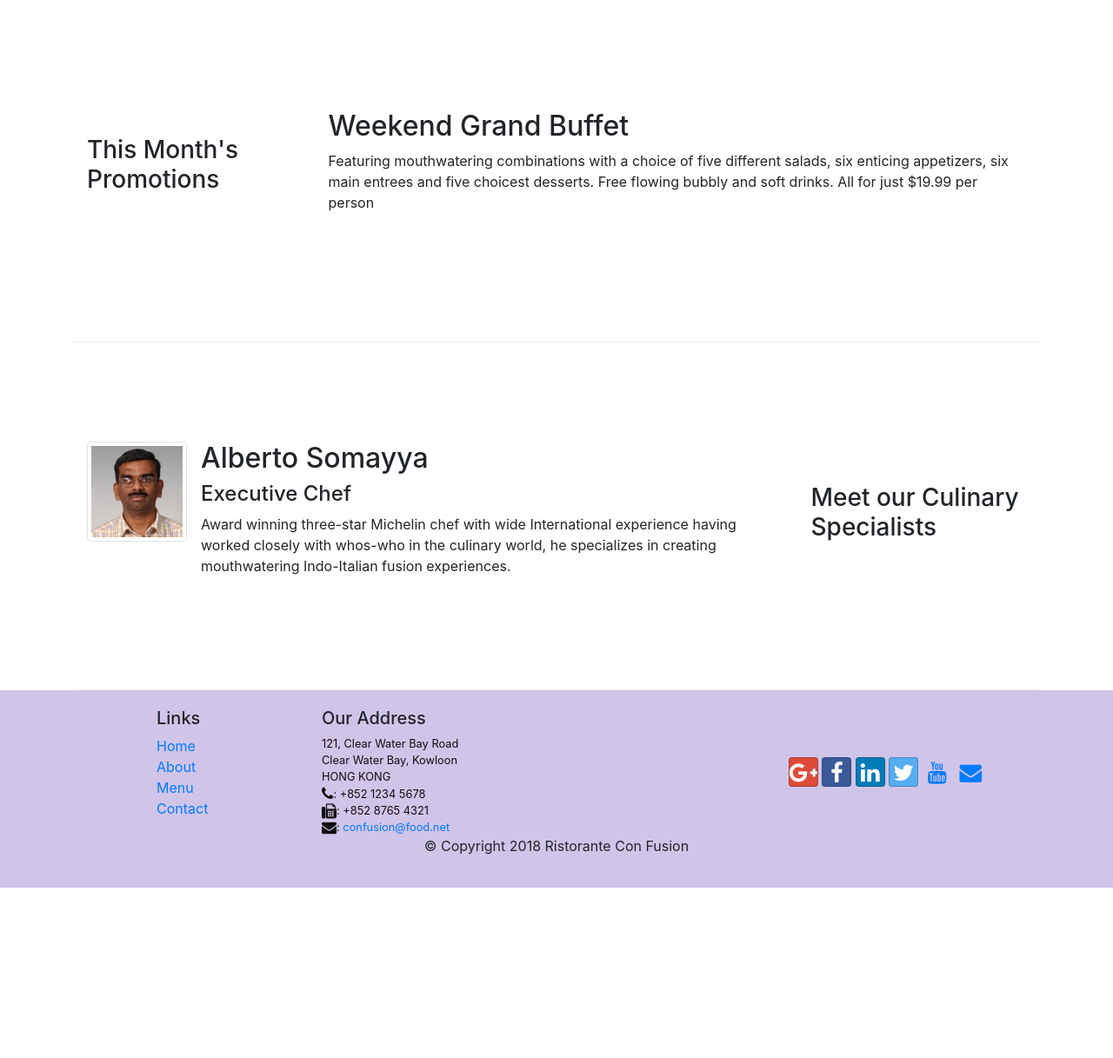
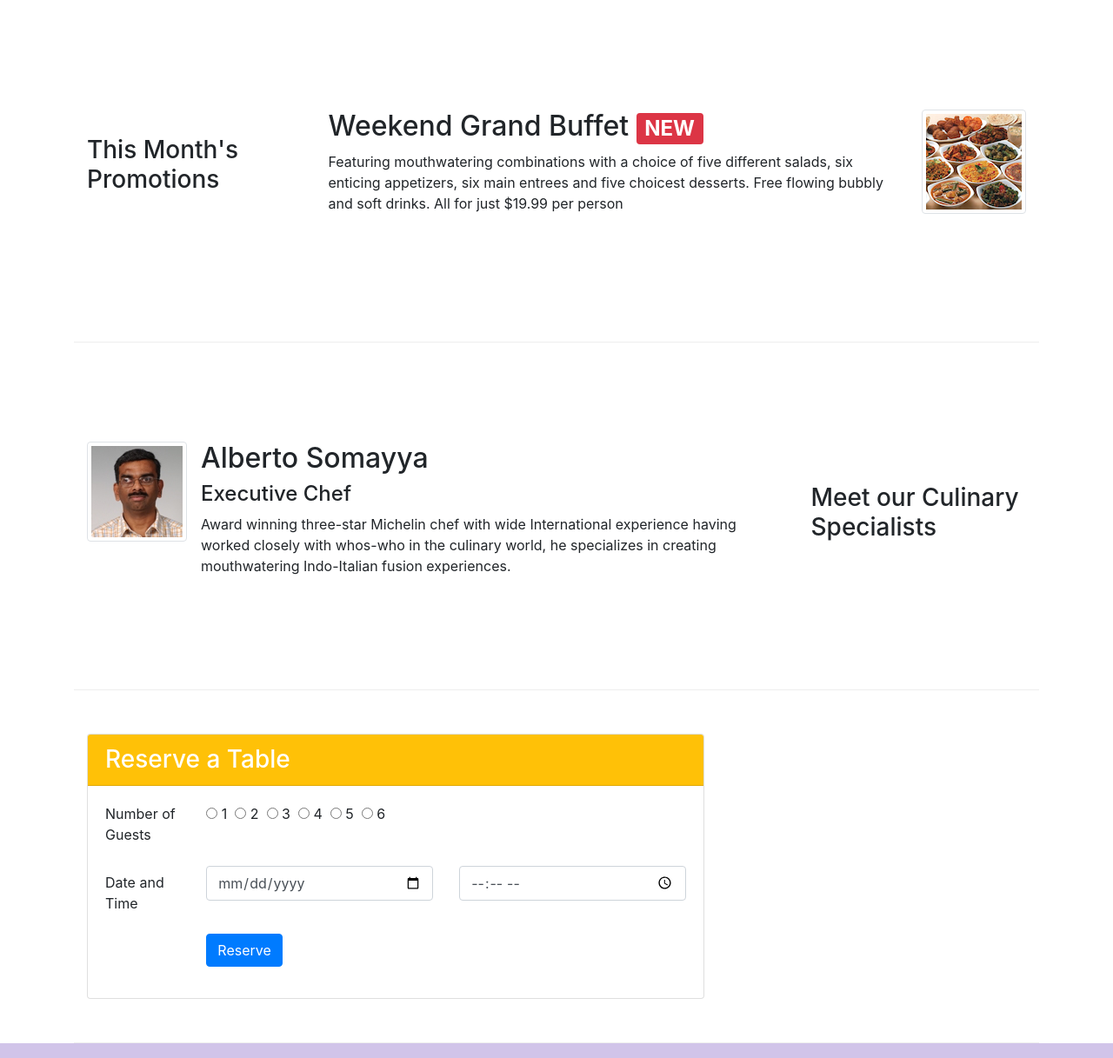
Before and after one commit to TamaraAlhajj/conFusion, a website: page index.html in a window 1280 px wide. Shown: the part 740-1957 px from the top of the page at 87% size. Before the commit the page ends 1761 px from the top, so only its background shows below. Drawn offline with nearby package versions, Linux system fonts and the light colour scheme.

Commit message:
Assignment 2

```diff
--- a/index.html
+++ b/index.html
@@ -38,13 +38,16 @@
     <header class="jumbotron">
         <div class="container">
             <div class="row row-header">
-                <div class="col-12 col-sm-6">
+                <div class="col-12 col-sm-5 align-celf-center">
                     <h1>Ristorante con Fusion</h1>
                     <p>We take inspiration from the World's best cuisines, and create a unique fusion experience. Our
                         lipsmacking creations will tickle your culinary senses!</p>
                 </div>
-                <div class="col-12 col-sm align-self-center">
+                <div class="col-12 col-sm-4 align-self-center">
                     <img src="img/logo.png" class="img-fluid">
+                </div>
+                <div class="col-12 col-sm-3 align-self-center">
+                    <a class="btn btn-outline-warning btn-sm btn-block" href="#reserveForm">Reserve Table</a>
                 </div>
             </div>
         </div>
@@ -63,8 +66,9 @@
                             <span class="badge badge-danger">HOT</span>
                             <span class="badge badge-pill badge-secondary">$4.99</span>
                         </h2>
-                        <p>A unique combination of Indian Uthappam (pancake) and Italian pizza, topped with Cerignola olives,
-                            ripe vine cherry tomatoes, Vidalia onion, Guntur chillies and Buffalo Paneer.</p>
+                        <p class="d-none d-sm-block">A unique combination of Indian Uthappam (pancake) and Italian
+                            pizza, topped with Cerignola
+                            olives, ripe vine cherry tomatoes, Vidalia onion, Guntur chillies and Buffalo Paneer.</p>
                     </div>
                 </div>
             </div>
@@ -76,10 +80,18 @@
                 <h3>This Month's Promotions</h3>
             </div>
             <div class="col col-sm col-md">
-                <h2>Weekend Grand Buffet</h2>
-                <p>Featuring mouthwatering combinations with a choice of five different salads, six enticing
-                    appetizers, six main entrees and five choicest desserts. Free flowing bubbly and soft drinks. All
-                    for just $19.99 per person </p>
+                <div class="media">
+                    <img class="d-flex ml-3 img-thumbnail align-celf-center" src="img/buffet.png" alt="buffet">
+                    <div class="media-body order-sm-first">
+                        <h2 class="mt-0">Weekend Grand Buffet
+                            <span class="badge badge-danger">NEW</span>
+                        </h2>
+                        <p class="d-none d-sm-block">Featuring mouthwatering combinations with a choice of five
+                            different salads, six enticing
+                            appetizers, six main entrees and five choicest desserts. Free flowing bubbly and soft
+                            drinks. All for just $19.99 per person </p>
+                    </div>
+                </div>
             </div>
         </div>
 
@@ -93,15 +105,54 @@
                     <div class="media-body">
                         <h2>Alberto Somayya</h2>
                         <h4>Executive Chef</h4>
-                        <p>Award winning three-star Michelin chef with wide International experience having worked closely with
-                            whos-who in the culinary world, he specializes in creating mouthwatering Indo-Italian fusion
-                            experiences. </p>
+                        <p class="d-none d-sm-block">Award winning three-star Michelin chef with wide International
+                            experience having worked
+                            closely with whos-who in the culinary world, he specializes in creating mouthwatering
+                            Indo-Italian
+                            fusion experiences. </p>
+                    </div>
+                </div>
+            </div>
+        </div>
+        <div class="row row-content align-items-center">
+            <div class="col-12 col-sm-8">
+                <div class="card" id="reserveForm">
+                    <h3 class="card-header bg-warning text-white">Reserve a Table</h3>
+                    <div class="card-body">
+                        <form>
+                            <div class="form-group row">
+                                <label for="numGuests" class="col-md-2 col-form-lable">Number of Guests</label>
+                                <div class="col-10">
+                                    <input type="radio" name="numGuests" value="1"> 1&nbsp;
+                                    <input type="radio" name="numGuests" value="2"> 2&nbsp;
+                                    <input type="radio" name="numGuests" value="3"> 3&nbsp;
+                                    <input type="radio" name="numGuests" value="4"> 4&nbsp;
+                                    <input type="radio" name="numGuests" value="5"> 5&nbsp;
+                                    <input type="radio" name="numGuests" value="6"> 6&nbsp;
+                                </div>
+                            </div>
+                            <div class="form-group row">
+                                <label for="dateTime" class="col-12 col-md-2 col-form-label">Date and Time</label>
+                                <div class="col col-md-5">
+                                    <input type="date" class="form-control" id="date" name="date">
+                                </div>
+                                <div class="col col-md-5">
+                                    <input type="time" class="form-control" id="time" name="time">
+                                </div>
+                            </div>
+                            <div class="form-group row">
+                                <div class="offset-md-2 col-10">
+                                    <button type="submit" class="btn btn-primary">
+                                        Reserve
+                                    </button>
+                                </div>
+                            </div>
+                        </form>
                     </div>
                 </div>
             </div>
         </div>
     </div>
-
     <footer class="footer">
         <div class="container">
             <div class="row">
```
